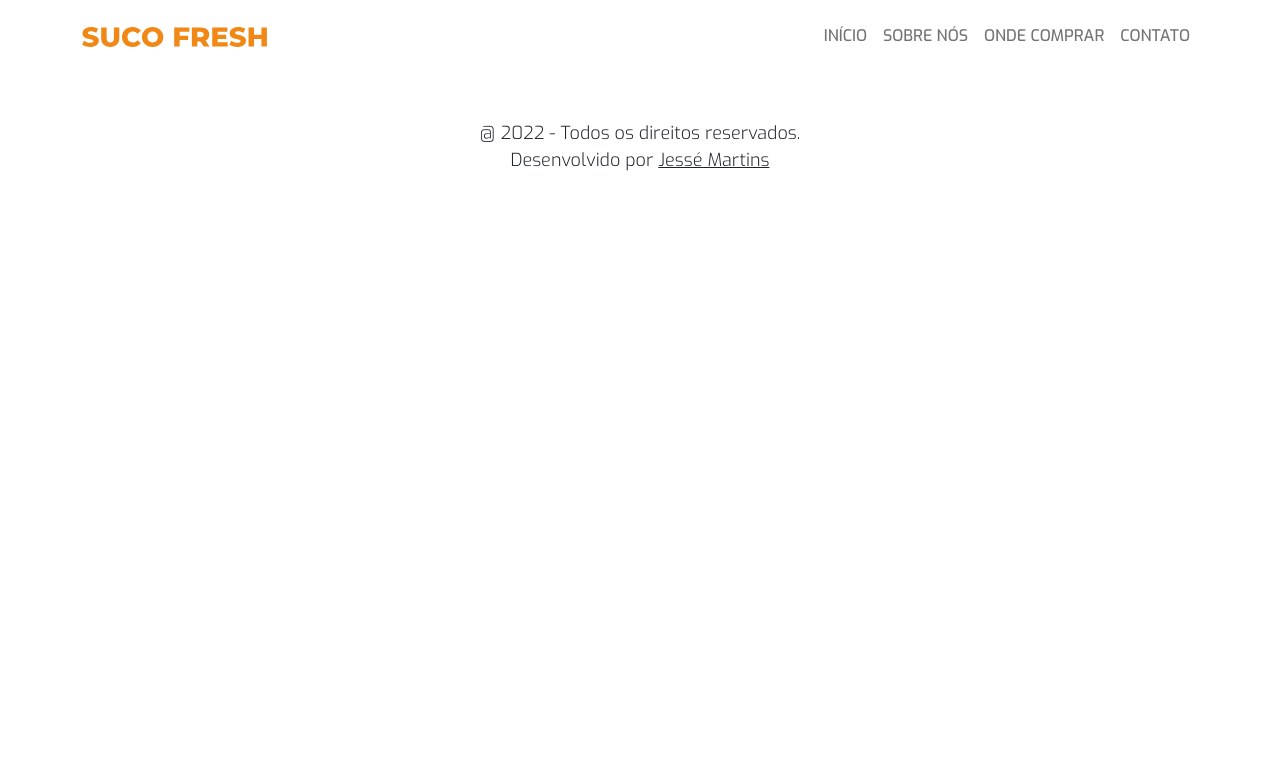
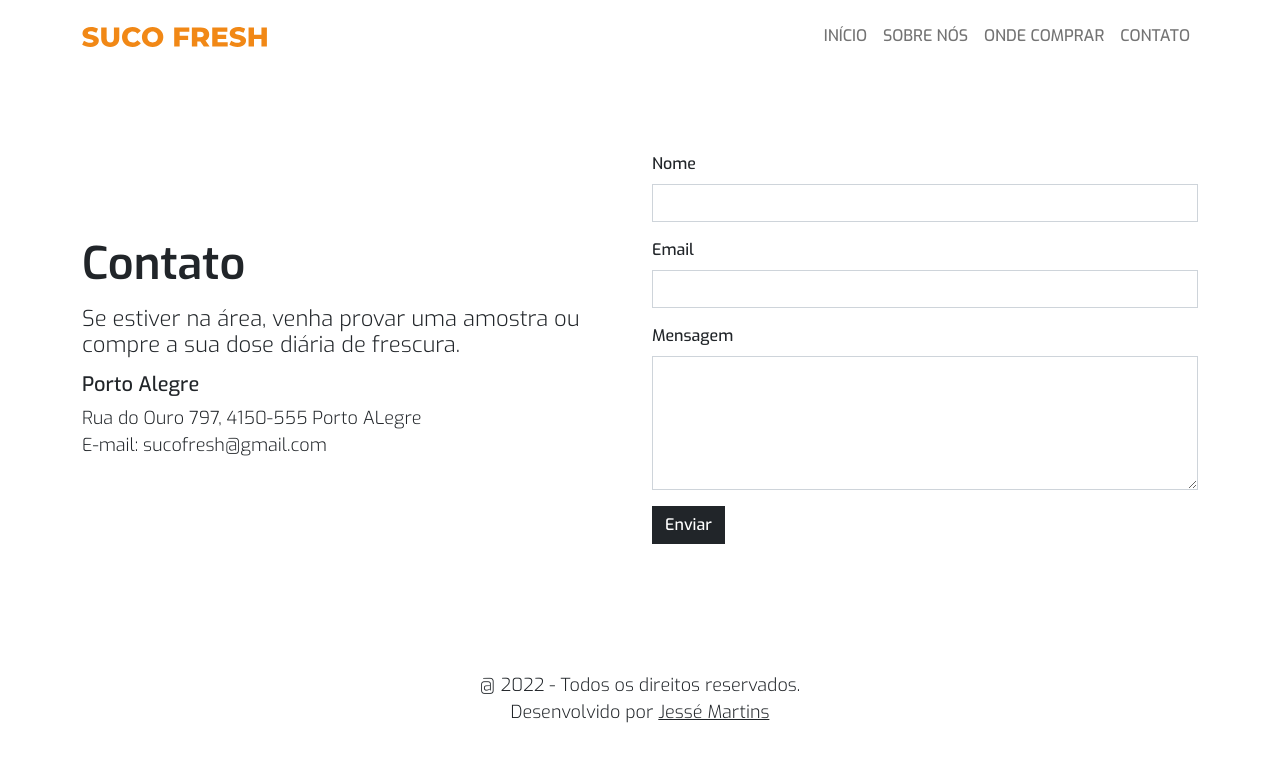
Before and after one commit to dommartinsdev/web-suco-fresh, a Vue app: page /contact in a window 1280 px wide. Shown: the top 762 px of the page. Built offline with nearby package versions, Linux system fonts and the light colour scheme.

Commit message:
feat: finalização da página contato do projeto

```diff
--- a/src/router/index.js
+++ b/src/router/index.js
@@ -3,6 +3,7 @@ import { createRouter, createWebHistory } from 'vue-router'
 import HomeView from '@/views/HomeView'
 import AboutView from '@/views/AboutView'
 import StoreView from '@/views/StoreView'
+import ContactView from '@/views/ContactView'
 
 const routes = [
   {
@@ -20,6 +21,11 @@ const routes = [
     name: 'store',
     component: StoreView
   },
+  {
+    path: '/contact',
+    name: 'contact',
+    component: ContactView
+  }
 ]
 
 const router = createRouter({
--- /dev/null
+++ b/src/views/ContactView.vue
@@ -0,0 +1,54 @@
+<template>
+    <section class="sf-contact">
+        <div class="container">
+            <div class="row d-flex align-items-center">
+                <div class="col-lg-6 mb-5 mb-lg-0">
+                    <h2>Contato</h2>
+                    <h4>Se estiver na área, venha provar uma amostra ou compre a sua dose diária de frescura.</h4>
+                    <h5>Porto Alegre</h5>
+                    <p>Rua do Ouro 797, 4150-555 Porto ALegre</p>
+                    <p>E-mail: sucofresh@gmail.com</p>
+                </div>
+                <div class="col-lg-6">
+                    <label class="form-label">Nome</label>
+                    <input type="text" class="form-control rounded-0 mb-3">
+                    <label class="form-label">Email</label>
+                    <input type="email" class="form-control rounded-0 mb-3">
+                    <label class="form-label">Mensagem</label>
+                    <textarea cols="30" rows="5" class="form-control rounded-0 mb-3"></textarea>
+                    <input type="submit" value="Enviar" class="btn rounded-0 bg-dark text-white">
+                </div>
+            </div>
+        </div>
+    </section>
+</template>
+<style>
+    .sf-contact {
+        padding: 80px 0px;
+    }
+    .sf-contact h2 {
+        font-size: 45px;
+        font-weight: 600;
+        margin-bottom: 15px;
+    }
+    .sf-contact h4 {
+        font-weight: 300;
+        font-size: 22px;
+        margin-bottom: 15px;
+    }
+    @media (max-width: 575.98px) {}
+    @media (max-width: 767.98px) {
+        .sf-contact {
+            padding: 40px 0px;
+        }
+    }
+    @media (max-width: 991.98px) {}
+    @media (max-width: 1199.98px) {}
+    @media (max-width: 1399.98px) {}
+</style>
+<script>
+export default {
+    name:'ContactView',
+    components:{}
+}
+</script>
```
